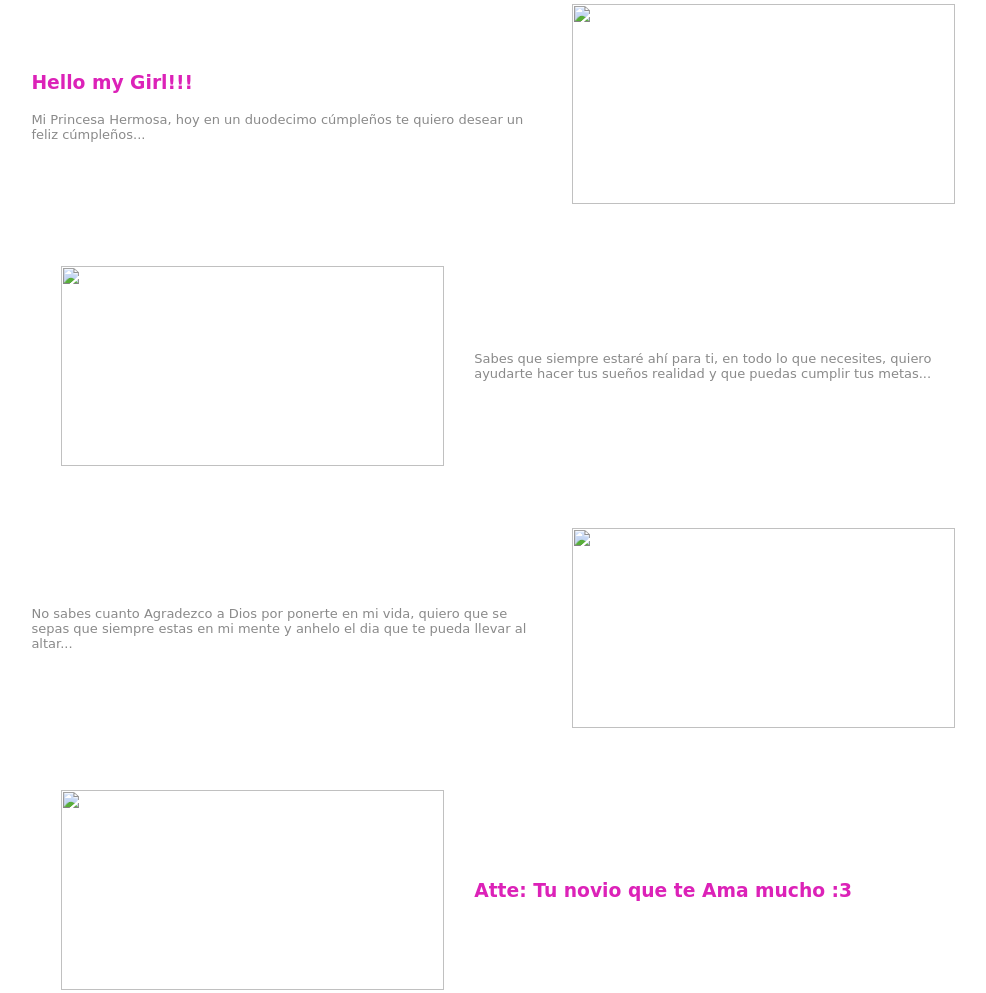
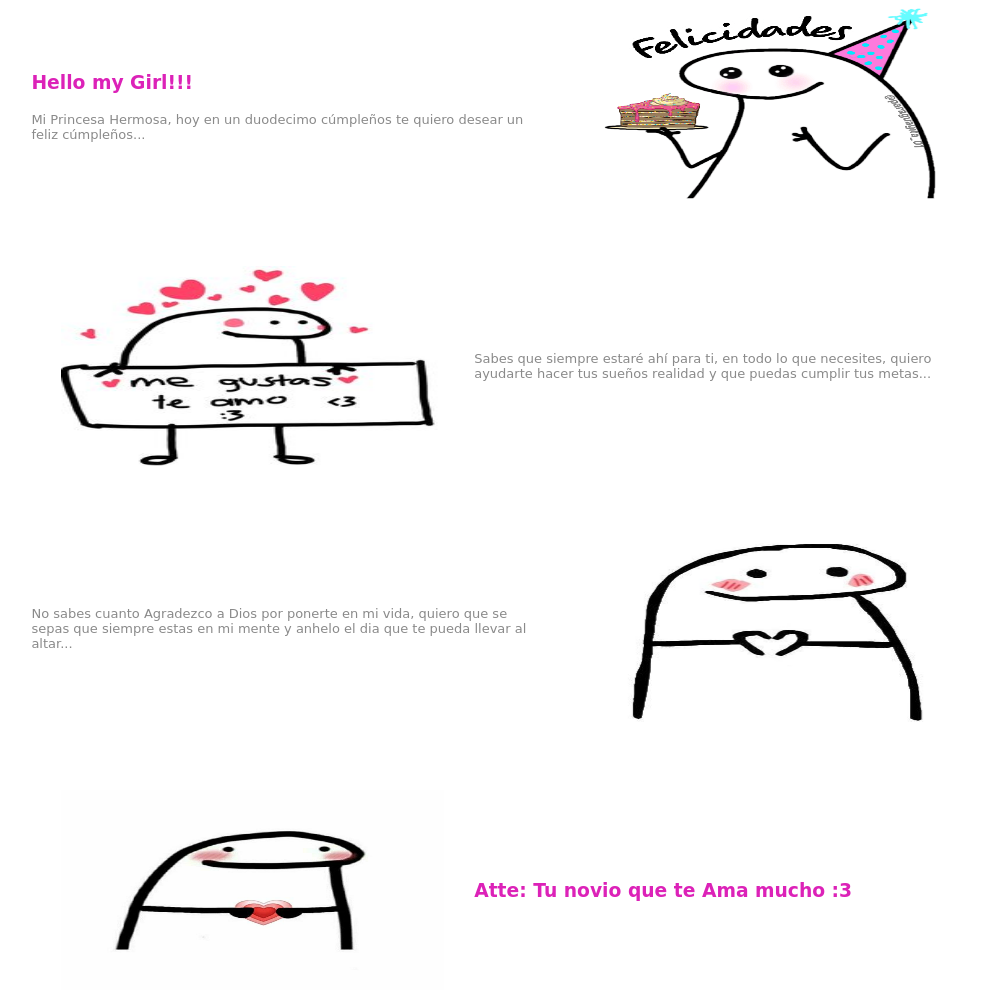
Before and after one commit to EdgarG24/planilla001, a plain HTML site: page index.html in a window 1280 px wide. Shown: the part 682-1675 px from the top of the page, without its empty margins (132-1118 px from the left). Drawn offline with Linux system fonts and the light colour scheme; the site is published under a folder, as on GitHub Pages, so addresses that start at the root find nothing.

Commit message:
Update index.html

```diff
--- a/index.html
+++ b/index.html
@@ -23,14 +23,14 @@
             <p>Mi Princesa Hermosa, hoy en un duodecimo cúmpleños te quiero desear un feliz cúmpleños... </p>
         </div>
         <div class="container1-img">
-            <img src="/img/photo-1.png" alt="">
+            <img src="img/photo-1.png" alt="">
         </div>
 
     </div>
 
     <div class="container1">
         <div class="container1-img">
-            <img src="/img/photo-3.jpg" alt="">
+            <img src="img/photo-3.jpg" alt="">
         </div>
         <div class="container1-text">
             <p>Sabes que siempre estaré ahí para ti, en todo lo que necesites, quiero ayudarte hacer tus sueños realidad y que puedas cumplir tus metas... </p>
@@ -43,13 +43,13 @@
             <p>No sabes cuanto Agradezco a Dios por ponerte en mi vida, quiero que se sepas que siempre estas en mi mente y anhelo el dia que te pueda llevar al altar... </p>
         </div>
         <div class="container1-img">
-            <img src="/img/photo-2.jpg" alt="">
+            <img src="img/photo-2.jpg" alt="">
         </div>
 
     </div>
     <div class="container1">
         <div class="container1-img">
-            <img src="/img/photo-4.jpg" alt="">
+            <img src="img/photo-4.jpg" alt="">
         </div>
         <div class="container1-text">
             <h3>Atte: Tu novio que te Ama mucho :3</h4>
```
